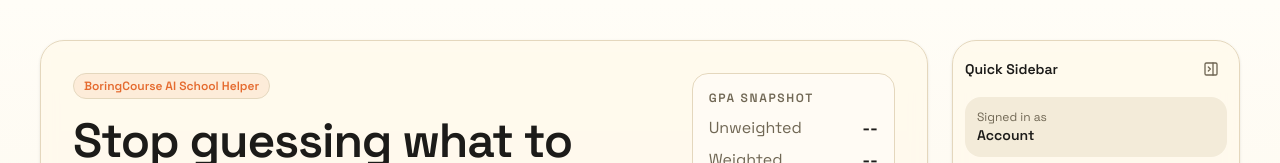
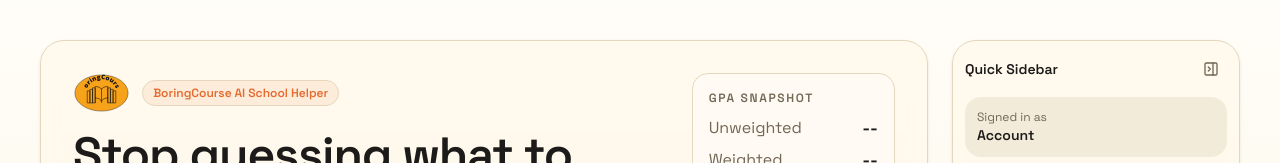
Before and after one commit to SonataOXO/BoringCourse, a Next.js app: page / in a window 1280 px wide. Shown: the top 163 px of the page. Built offline with nearby package versions, Linux system fonts and the light colour scheme; no server answers.

Commit message:
Add branded site logo and wire across key pages

```diff
--- a/app/layout.tsx
+++ b/app/layout.tsx
@@ -17,6 +17,11 @@
 export const metadata: Metadata = {
   title: "BoringCourse",
   description: "AI school helper for assignments, study plans, and tutoring.",
+  icons: {
+    icon: "/boringcourse-logo.svg",
+    shortcut: "/boringcourse-logo.svg",
+    apple: "/boringcourse-logo.svg",
+  },
 };
 
 export default function RootLayout({
--- a/app/login/page.tsx
+++ b/app/login/page.tsx
@@ -1,6 +1,7 @@
 "use client";
 
 import Link from "next/link";
+import Image from "next/image";
 import { useRouter } from "next/navigation";
 import { FormEvent, useEffect, useState } from "react";
 import { Eye, EyeOff } from "lucide-react";
@@ -80,6 +81,14 @@
   return (
     <main className="grainy-bg flex min-h-screen items-center justify-center px-4 py-12">
       <Card className="w-full max-w-lg">
+        <Image
+          src="/boringcourse-logo.svg"
+          alt="BoringCourse logo"
+          width={220}
+          height={154}
+          className="mb-3 h-auto w-36"
+          priority
+        />
         <CardTitle className="text-2xl">Login to BoringCourse</CardTitle>
         <CardDescription className="mt-1">Welcome back. Use your email and password to continue.</CardDescription>
 
--- a/app/page.tsx
+++ b/app/page.tsx
@@ -1,6 +1,7 @@
 "use client";
 
 import Link from "next/link";
+import Image from "next/image";
 import { useEffect, useMemo, useState } from "react";
 import {
   BookOpenCheck,
@@ -708,7 +709,17 @@
           <header className="rounded-3xl border border-border bg-card/80 p-6 shadow-sm backdrop-blur md:p-8">
           <div className="flex flex-col gap-5 md:flex-row md:items-start md:justify-between">
             <div className="space-y-3">
-              <Badge className="w-fit">BoringCourse AI School Helper</Badge>
+              <div className="flex items-center gap-3">
+                <Image
+                  src="/boringcourse-logo.svg"
+                  alt="BoringCourse logo"
+                  width={56}
+                  height={40}
+                  className="h-10 w-auto"
+                  priority
+                />
+                <Badge className="w-fit">BoringCourse AI School Helper</Badge>
+              </div>
               <h1 className="max-w-2xl text-3xl leading-tight font-semibold tracking-tight md:text-5xl">
                 Stop guessing what to study. Let your boring course work for you.
               </h1>
--- a/app/signup/page.tsx
+++ b/app/signup/page.tsx
@@ -1,6 +1,7 @@
 "use client";
 
 import Link from "next/link";
+import Image from "next/image";
 import { useRouter } from "next/navigation";
 import { FormEvent, useEffect, useState } from "react";
 import { Eye, EyeOff } from "lucide-react";
@@ -80,6 +81,14 @@
   return (
     <main className="grainy-bg flex min-h-screen items-center justify-center px-4 py-12">
       <Card className="w-full max-w-lg">
+        <Image
+          src="/boringcourse-logo.svg"
+          alt="BoringCourse logo"
+          width={220}
+          height={154}
+          className="mb-3 h-auto w-36"
+          priority
+        />
         <CardTitle className="text-2xl">Sign Up for BoringCourse</CardTitle>
         <CardDescription className="mt-1">
           Create your account. You must agree to legal policies before continuing.
```
Also changed, not shown: public/boringcourse-logo.svg (added).
